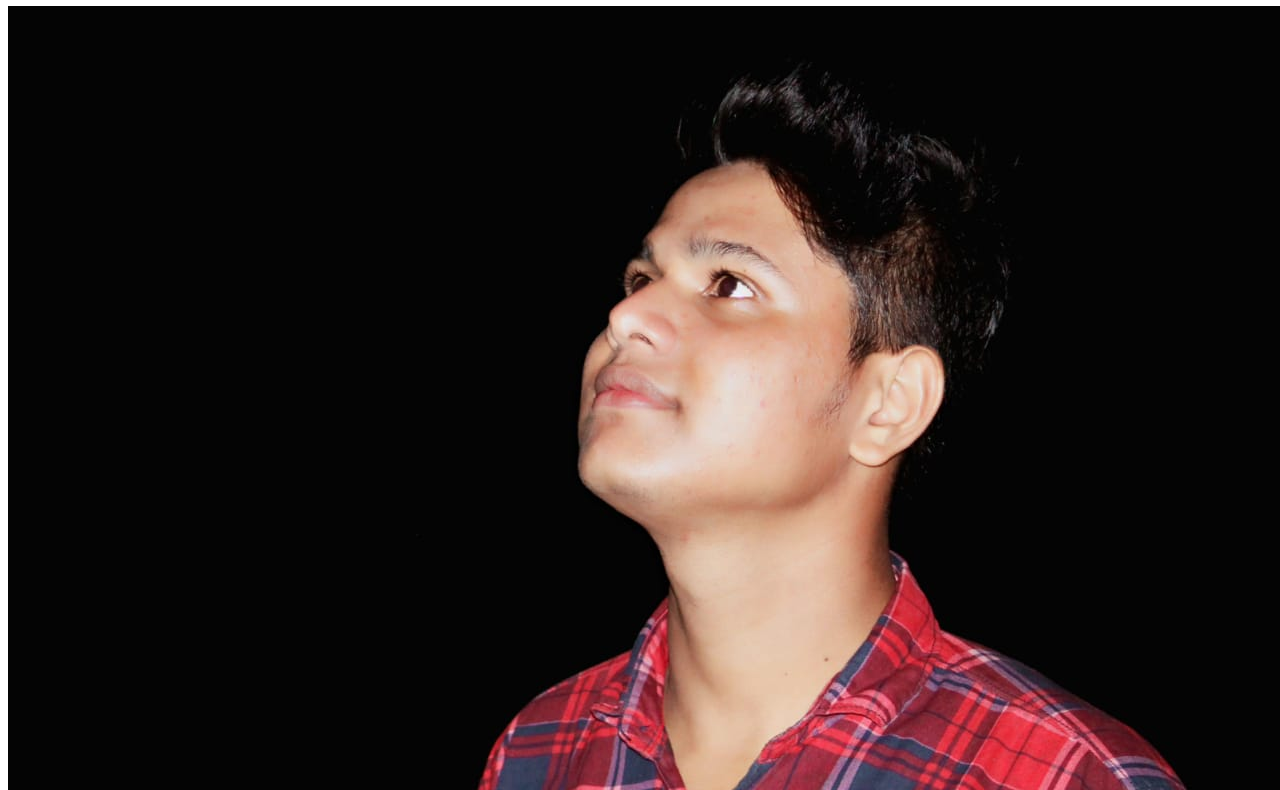
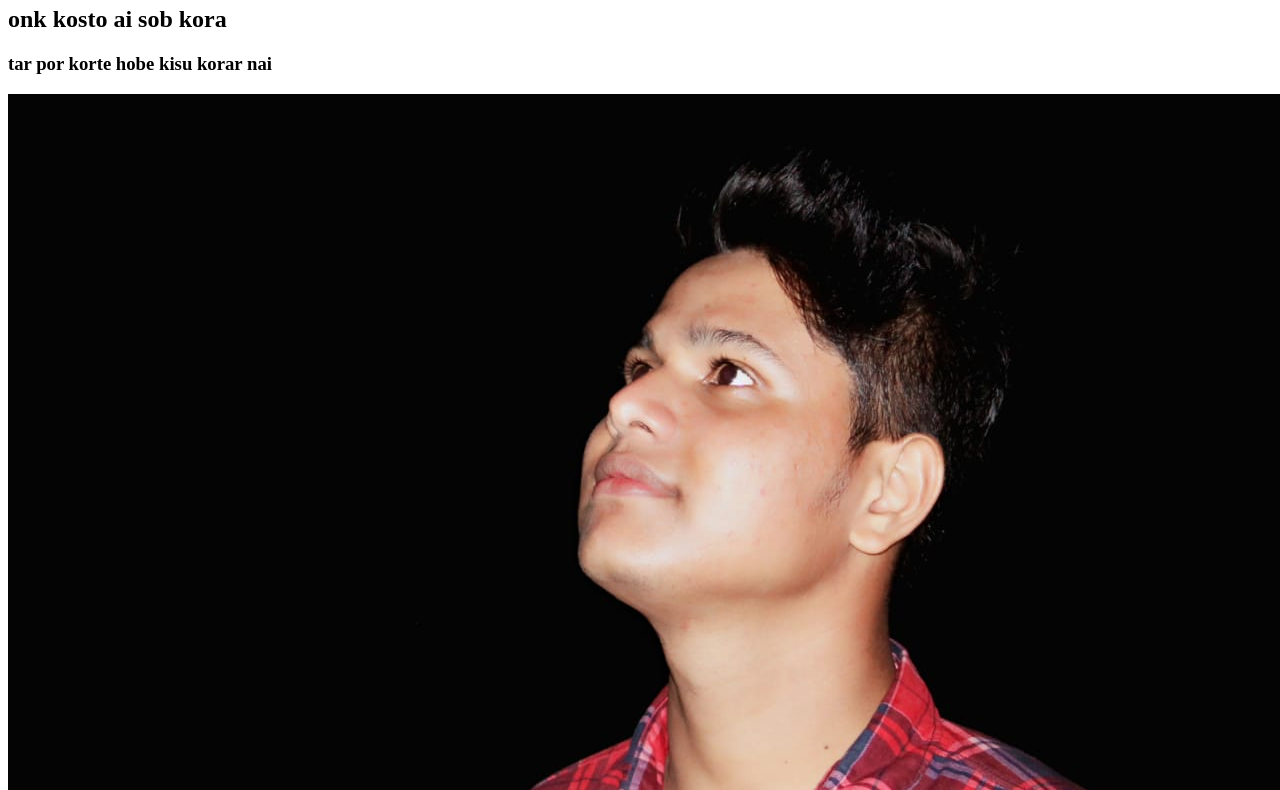
Before and after one commit to sabikunnaharsafa11/my-module-2-repo, a plain HTML site: page index.html in a window 1280 px wide. Shown: the part 132-922 px from the top of the page. Drawn offline with Linux system fonts and the light colour scheme.

Commit message:
added header

```diff
--- a/index.html
+++ b/index.html
@@ -9,6 +9,10 @@
 <body>
     <h1>sabikun naher safa</h1>
     <h1>my website</h1>
-    <img src="IMG-20200930-WA0005.jpg">
+    <h2>onk kosto ai sob kora</h2>
+    <h3>tar por korte hobe kisu korar nai</h3>
+
+
+        <img src="IMG-20200930-WA0005.jpg">
 </body>
 </html>
```
